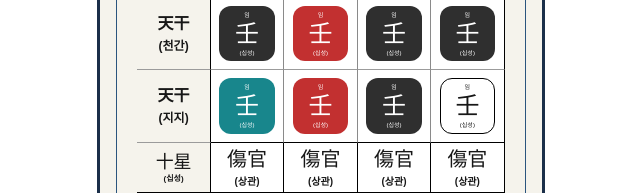
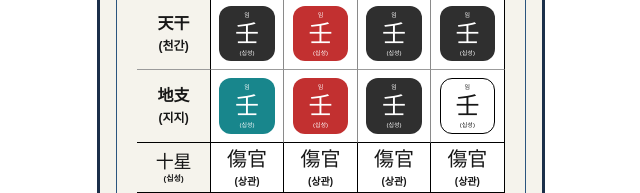
Before and after one commit to JJQKR/rocket, a Next.js app: page /chapter_1 in a window 1280 px wide. Shown: the part 2097-2290 px from the top of the page, without its empty margins (319-959 px from the left). Built offline with nearby package versions, Linux system fonts and the light colour scheme.

Commit message:
보더 색상 수정

```diff
--- a/src/components/common/SajuTable.jsx
+++ b/src/components/common/SajuTable.jsx
@@ -123,8 +123,8 @@ const SajuTable = () => {
             </div>
             {/* 지지행 */}
             <div className="basic-row grid grid-cols-5">
-              <div className="border-b-[1.05px] text-center flex flex-col items-center justify-center leading-none border-r-[1.05px] border-b-gray-light border-r-black-dark p-1">
-                <p className="font-bold text-center pb-1 mb-1">天干</p>
+              <div className="border-b-[1.05px] text-center flex flex-col items-center justify-center leading-none border-r-[1.05px] border-b-black-dark border-r-black-dark p-1">
+                <p className="font-bold text-center pb-1 mb-1">地支</p>
                 <p className="text-sm text-center font-bold">(지지)</p>
               </div>
               <div className="border-b-[1.05px] bg-white border-r-[0.49px] border-b-black-dark border-r-gray-medium p-2 flex items-center justify-center">
```
